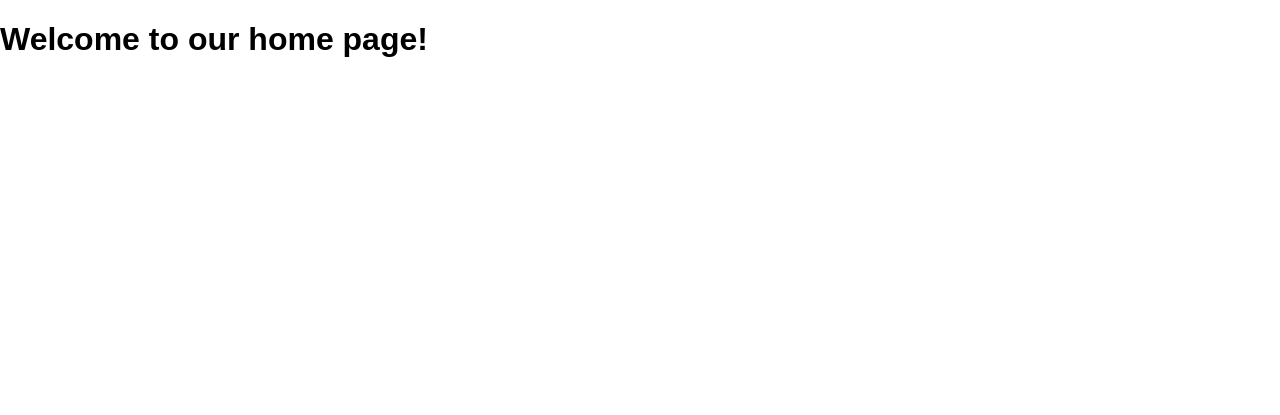
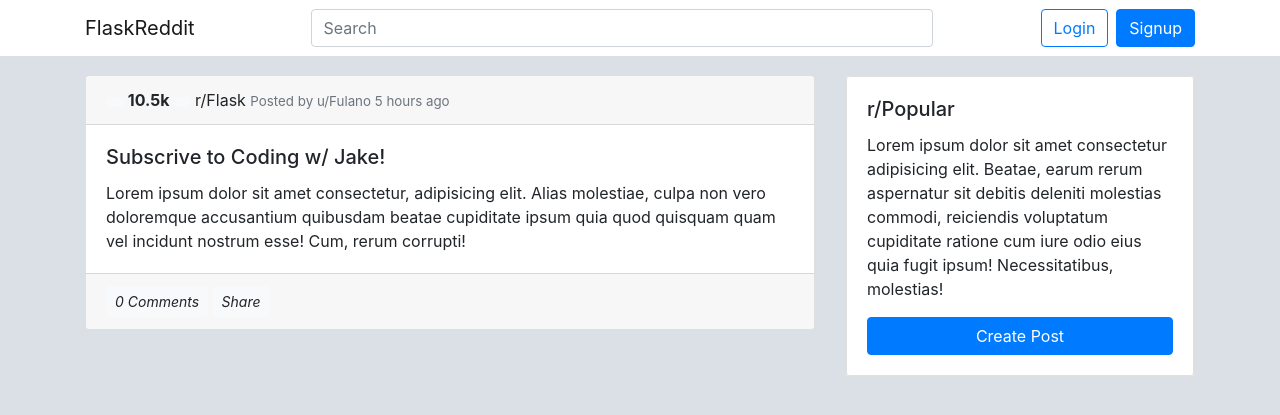
Before and after one commit to rosanarezende/freeCodeCamp_Flask.Reddit.Clone, a Flask app: page / in a window 1280 px wide. Shown: the top 415 px of the page. Run offline with Flask 2, Linux system fonts and the light colour scheme; some libraries are stand-ins or nearby versions.

Commit message:
estilização com Bootstrap

```diff
--- a/static/style.css
+++ /dev/null
@@ -1,8 +0,0 @@
-body, html {
-  margin: 0;
-  padding: 0;
-}
-
-h1 {
-  font-family: sans-serif;
-}
--- a/templates/base.html
+++ b/templates/base.html
@@ -4,10 +4,13 @@
   <meta charset="UTF-8">
     <meta name="viewport" content="width=device-width, initial-scale=1.0">
     <meta http-equiv="X-UA-Compatible" content="ie=edge">
-    <link rel="stylesheet" href="{{ url_for('static', filename='style.css') }}">
     {% block head %}{% endblock %}
+    <link rel="stylesheet" href="https://stackpath.bootstrapcdn.com/bootstrap/4.5.0/css/bootstrap.min.css" integrity="sha384-9aIt2nRpC12Uk9gS9baDl411NQApFmC26EwAOH8WgZl5MYYxFfc+NcPb1dKGj7Sk" crossorigin="anonymous">
 </head>
 <body>
     {% block body %}{% endblock %}
+    <script src="https://code.jquery.com/jquery-3.5.1.slim.min.js" integrity="sha384-DfXdz2htPH0lsSSs5nCTpuj/zy4C+OGpamoFVy38MVBnE+IbbVYUew+OrCXaRkfj" crossorigin="anonymous"></script>
+    <script src="https://cdn.jsdelivr.net/npm/popper.js@1.16.0/dist/umd/popper.min.js" integrity="sha384-Q6E9RHvbIyZFJoft+2mJbHaEWldlvI9IOYy5n3zV9zzTtmI3UksdQRVvoxMfooAo" crossorigin="anonymous"></script>
+    <script src="https://stackpath.bootstrapcdn.com/bootstrap/4.5.0/js/bootstrap.min.js" integrity="sha384-OgVRvuATP1z7JjHLkuOU7Xw704+h835Lr+6QL9UvYjZE3Ipu6Tp75j7Bh/kR0JKI" crossorigin="anonymous"></script>
 </body>
 </html>
--- a/templates/index.html
+++ b/templates/index.html
@@ -1,9 +1,83 @@
 {% extends 'base.html' %}
 
 {% block head %}
-<title>Home Page</title>
+<title>FlaskReddit - Home</title>
+<style>
+  body {
+    background: #dae0e6 !important;
+    margin-top: 75px !important;
+  }
+</style>
 {% endblock %}
 
 {% block body %}
-<h1>Welcome to our home page!</h1>
+<nav class="navbar navbar-expand-lg fixed-top navbar-light bg-light" style="background-color: #fff !important;">
+  <div class="container">
+    <a class="navbar-brand" href="/">FlaskReddit</a>
+
+    <button class="navbar-toggler" type="button" data-toggle="collapse" data-target="#navbarNavAltMarkup" aria-controls="navbarNavAltMarkup" aria-expanded="false" aria-label="Toggle navigation">
+      <span class="navbar-toggler-icon"></span>
+    </button>
+
+    <form class="mx-2 my-auto d-inline w-100" style="margin-left: 100px !important; margin-right: 100px !important;">
+      <input class="form-control mr-sm-2" type="search" placeholder="Search" aria-label="Search">
+    </form>
+
+    <div class="collapse navbar-collapse" id="navbarNavAltMarkup">
+      <div class="navbar-nav ml-auto">
+        <a class="nav-item btn btn-outline-primary mx-2" href="/login">Login</a>
+        <a class="nav-item btn btn-primary" href="/signup">Signup</a>
+      </div>
+    </div>
+  </div>
+</nav>
+
+<div class="container">
+  <!-- <h1>Welcome to FlaskReddit!</h1> -->
+  <div class="row">
+    <div class="col-sm-8">
+      <div class="card">
+        <div class="card-header">
+          <strong>
+            <button class="btn btn-light btn-sm">
+              <i class="fas fa-arrow-up"></i>
+            </button>
+            10.5k
+            <button class="btn btn-light btn-sm">
+              <i class="fas fa-arrow-down"></i>
+            </button>
+          </strong> r/Flask <span class="text-muted" style="font-size: 10pt;">Posted by u/Fulano 5 hours ago</span>
+        </div>
+        <div class="card-body">
+          <h5 class="card-title">Subscrive to Coding w/ Jake!</h5>
+          <p class="card-text">
+            Lorem ipsum dolor sit amet consectetur, adipisicing elit. Alias molestiae, culpa non vero doloremque accusantium quibusdam beatae cupiditate ipsum quia quod quisquam quam vel incidunt nostrum esse! Cum, rerum corrupti!
+          </p>
+        </div>
+        <div class="card-footer text-muted">
+          <a href="" class="btn btn-light btn-sm">
+            <i class="fas fa-comment">0 Comments</i>
+          </a>
+          <a href="" class="btn btn-light btn-sm">
+            <i class="fas fa-share">Share</i>
+          </a>
+        </div>
+      </div>
+    </div>
+
+    <div class="col-sm-4">
+      <div class="card">
+        <div class="card">
+          <div class="card-body">
+            <h5 class="card-title">r/Popular</h5>
+            <p class="card-text">
+              Lorem ipsum dolor sit amet consectetur adipisicing elit. Beatae, earum rerum aspernatur sit debitis deleniti molestias commodi, reiciendis voluptatum cupiditate ratione cum iure odio eius quia fugit ipsum! Necessitatibus, molestias!
+            </p>
+            <a href="/" class="btn btn-primary btn-block"> Create Post</a>
+          </div>
+        </div>
+      </div>
+    </div>
+  </div>
+</div>
 {% endblock %}
```
